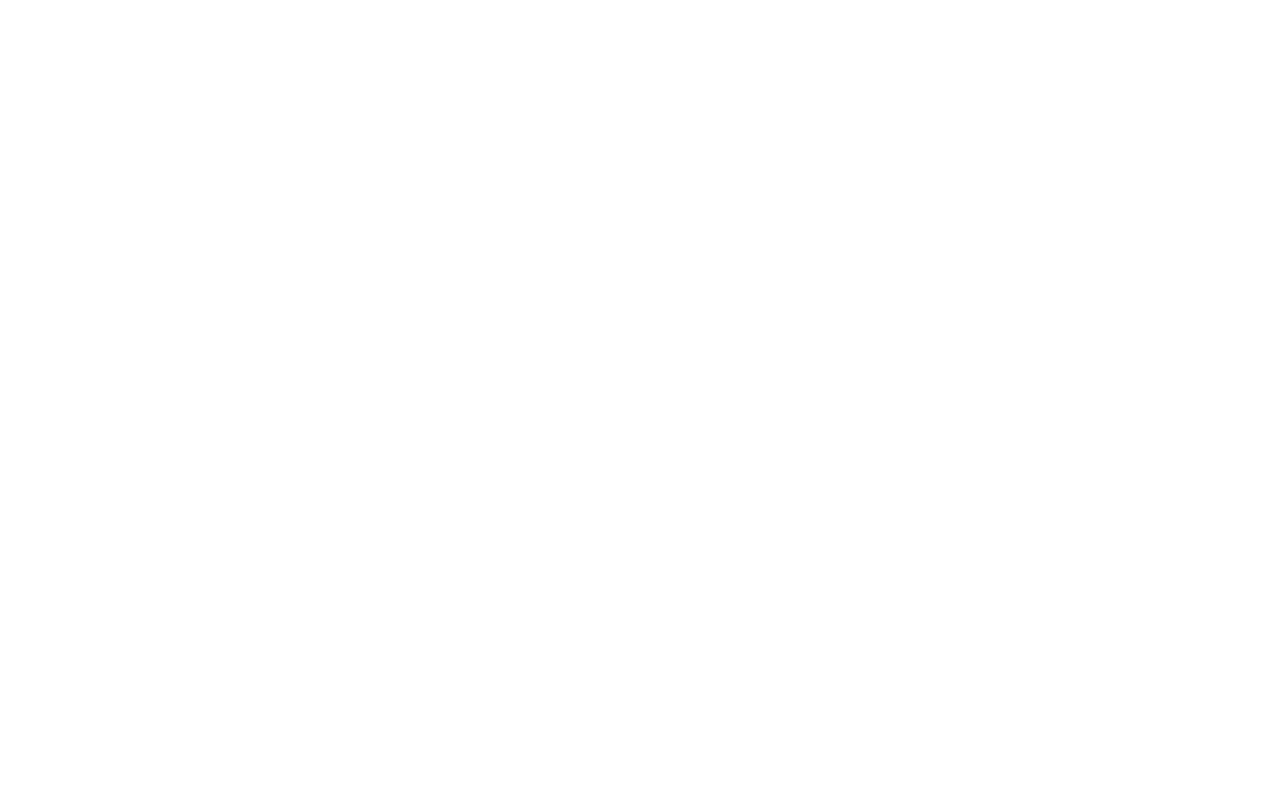
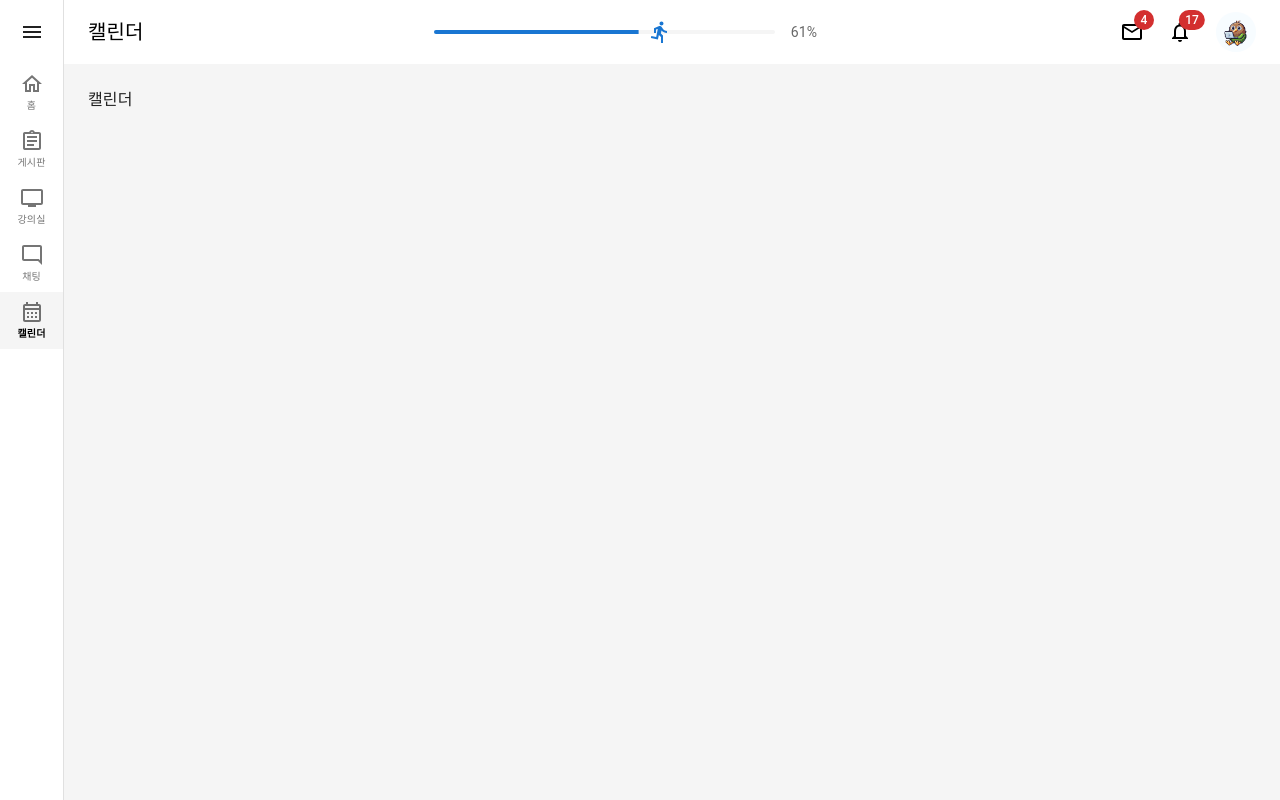
Before and after one commit to ClazzBridge/FrontEnd, a React (Create React App) app: page /calendar in a window 1280 px wide. Before the commit this address had no page. Built offline with nearby package versions, Linux system fonts and the light colour scheme.

Commit message:
[#5] feat: 슬라이드바 접혔을 때 아이콘 라우터 설정

```diff
--- a/src/components/layout/SideBar.js
+++ b/src/components/layout/SideBar.js
@@ -14,10 +14,10 @@
 import CalendarMonthOutlinedIcon from "@mui/icons-material/CalendarMonthOutlined";
 import ModeCommentOutlinedIcon from "@mui/icons-material/ModeCommentOutlined";
 import MenuIcon from "@mui/icons-material/Menu";
+import Typography from "@mui/material/Typography";
 import { Box } from "@mui/material";
 import { Link, useLocation } from "react-router-dom";
 import HomeOutlinedIcon from "@mui/icons-material/HomeOutlined";
-import { MailOutline } from "@mui/icons-material";
 
 export const drawerWidth = 240;
 const closedDrawerWidth = 64;
@@ -51,6 +51,7 @@
   {
     title: "강의실",
     icon: <TvOutlinedIcon />,
+    link: "/lectureroom",
     subItems: [
       {
         title: "과제",
@@ -70,6 +71,7 @@
   {
     title: "채팅",
     icon: <ModeCommentOutlinedIcon />,
+    link: "/chat",
     subItems: [
       {
         title: "전체채팅",
@@ -118,7 +120,6 @@
   "& .MuiTypography-root": {
     color: "gray",
     fontSize: "12px",
-    // display: open ? "block" : "none",
     fontWeight: "bold",
   },
 });
@@ -238,8 +239,29 @@
                         },
                   ]}
                 >
-                  {text.icon}
-                  {/* {index % 2 === 0 ? <InboxIcon /> : <MailOutline />} */}
+                  <Box
+                    sx={{
+                      display: "flex",
+                      flexDirection: "column",
+                      alignItems: "center",
+                      justifyContent: "center",
+                      margin: "0px",
+                    }}
+                  >
+                    {text.icon}
+                    <Typography
+                      sx={{
+                        width: "24px",
+                        fontSize: "10px",
+                        marginTop: "2px",
+                        display: "flex",
+                        flexDirection: "column",
+                        alignItems: "center",
+                      }}
+                    >
+                      {text.title}
+                    </Typography>
+                  </Box>
                 </ListItemIcon>
                 <StyledListMainItemText
                   primary={text.title}
--- a/src/components/layout/TopBar.js
+++ b/src/components/layout/TopBar.js
@@ -62,6 +62,12 @@
         return "공지사항";
       case "/profile":
         return "마이페이지";
+      case "/chat":
+        return "채팅";
+      case "/lectureroom":
+        return "강의실";
+      case "/calendar":
+        return "캘린더";
       default:
         return "Clazz";
     }
--- /dev/null
+++ b/src/pages/calendar/Calendar.js
@@ -0,0 +1,5 @@
+import React from "react";
+
+export default function Calendar() {
+  return <div>캘린더</div>;
+}
--- /dev/null
+++ b/src/pages/chat/Chat.js
@@ -0,0 +1,5 @@
+import React from "react";
+
+export default function Chat() {
+  return <div>채팅 페이지</div>;
+}
--- /dev/null
+++ b/src/pages/lectureRoom/LectureRoom.js
@@ -0,0 +1,5 @@
+import React from "react";
+
+export default function LectureRoom() {
+  return <div>강의실</div>;
+}
--- a/src/shared/Router.js
+++ b/src/shared/Router.js
@@ -15,6 +15,15 @@
 // 프로필 페이지
 import Profile from "../pages/user/Profile";
 
+// 강의실 페이지
+import LectureRoom from "../pages/lectureRoom/LectureRoom";
+
+// 채팅 페이지
+import Chat from "../pages/chat/Chat";
+
+// 캘린더 페이지
+import Calendar from "../pages/calendar/Calendar";
+
 const Router = () => {
   return (
     <BrowserRouter>
@@ -25,6 +34,9 @@
           <Route path="noticeboard" element={<NoticeBoard />} />
           <Route path="board" element={<Board />} />
           <Route path="profile" element={<Profile />} />
+          <Route path="lectureroom" element={<LectureRoom />} />
+          <Route path="chat" element={<Chat />} />
+          <Route path="calendar" element={<Calendar />} />
         </Route>
       </Routes>
     </BrowserRouter>
```
